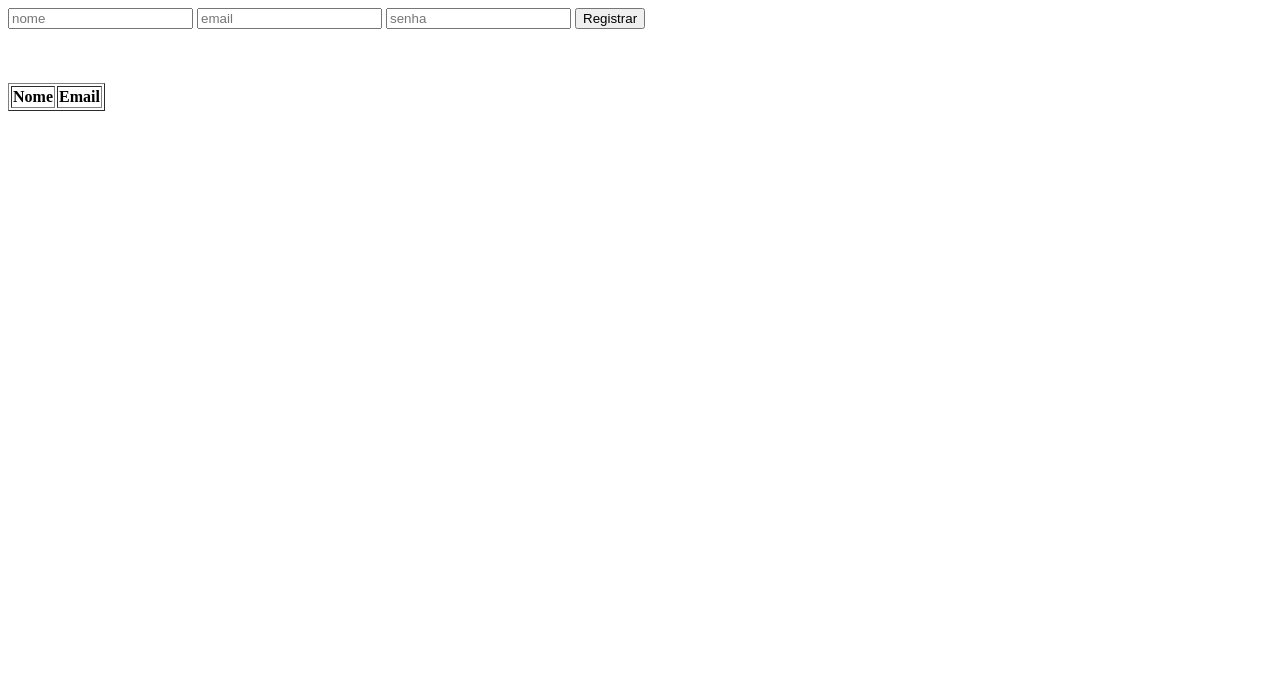
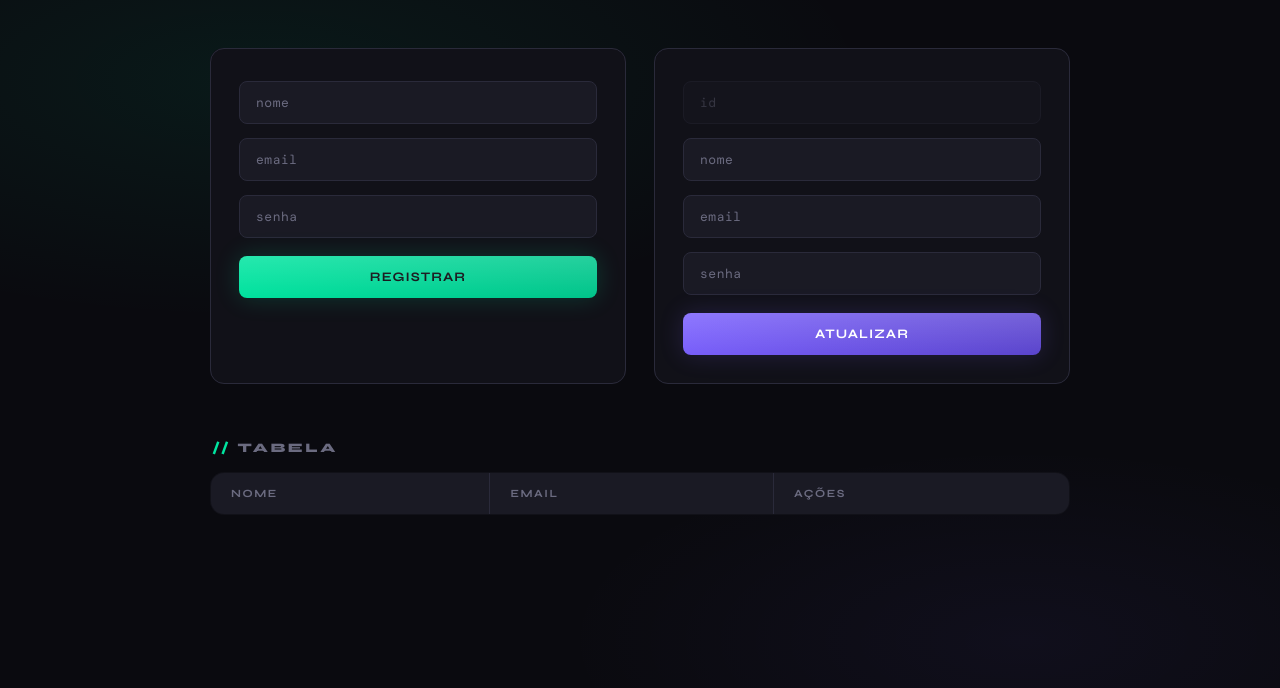
Before and after one commit to PedroGM56/ProgramacaoApps, a plain HTML site: page Aula_08-04/frontend/index.html in a window 1280 px wide. Drawn offline with nearby package versions, Linux system fonts and the light colour scheme; no server answers; a web font is replaced by a local one.

Commit message:
Estilização, Aula 15

```diff
--- a/Aula_08-04/frontend/index.html
+++ b/Aula_08-04/frontend/index.html
@@ -4,30 +4,56 @@
     <meta charset="UTF-8">
     <meta name="viewport" content="width=device-width, initial-scale=1.0">
     <title>CRUD - Análise</title>
+    <link rel="stylesheet" href="style.css">
 </head>
 <body>
 
+    <div class="inputs">
+
+        <fieldset>
             <form id="form">
                 <input type="text" placeholder="nome" id="nome">
                 <input type="email" placeholder="email" id="email">
                 <input type="password" placeholder="senha" id="senha">
                 <button type="submit">Registrar</button>
             </form>
+        </fieldset>
+        <br>
+        <br>
+        <br>
+
+        <fieldset>
+            <form id="formatt">
+                <input type="text" placeholder="id" id="attid" disabled>
+                <input type="text" placeholder="nome" id="attnome">
+                <input type="email" placeholder="email" id="attemail">
+                <input type="password" placeholder="senha" id="attsenha">
+                <button type="submit">Atualizar</button>
+            </form>
+        </fieldset>
 
         <br>
         <br>
         <br>
+    </div>
+
+    <h1>Tabela</h1>
+
+    <div class="tabela">
+
         <table border="1">
             <thead>
                 <tr>
                     <th>Nome</th>
                     <th>Email</th>
+                    <th>Ações</th>
                 </tr>
             </thead>
             <tbody id="listaUsuarios">
                 <!-- O conteúdo da tabela virá aqui-->
             </tbody>
         </table>
+    </div>
 
     <script src="scripts/index.js"></script>
 </body>
--- /dev/null
+++ b/Aula_08-04/frontend/style.css
@@ -0,0 +1,289 @@
+@import url('https://fonts.googleapis.com/css2?family=Syne:wght@400;600;700;800&family=DM+Mono:wght@300;400;500&display=swap');
+
+/* ─── RESET & TOKENS ─────────────────────────────────────── */
+*, *::before, *::after { box-sizing: border-box; margin: 0; padding: 0; }
+
+:root {
+  --bg:        #0a0a0f;
+  --surface:   #111118;
+  --surface2:  #1a1a24;
+  --border:    #2a2a3a;
+  --accent:    #00e5a0;
+  --accent2:   #7b61ff;
+  --danger:    #ff4d6d;
+  --text:      #e8e8f0;
+  --muted:     #6b6b80;
+  --radius:    14px;
+  --glow:      0 0 24px #00e5a030;
+}
+
+/* ─── BODY ───────────────────────────────────────────────── */
+body {
+  font-family: 'DM Mono', monospace;
+  background: var(--bg);
+  color: var(--text);
+  min-height: 100vh;
+  padding: 48px 24px;
+  background-image:
+    radial-gradient(ellipse 80% 50% at 20% 10%, #00e5a012 0%, transparent 60%),
+    radial-gradient(ellipse 60% 40% at 80% 80%, #7b61ff0e 0%, transparent 60%);
+}
+
+/* ─── LAYOUT ─────────────────────────────────────────────── */
+.inputs {
+  display: grid;
+  grid-template-columns: 1fr 1fr;
+  gap: 28px;
+  max-width: 860px;
+  margin: 0 auto 56px;
+}
+
+/* Remove <br> visual impact — handled by grid gap */
+.inputs br { display: none; }
+
+/* ─── FIELDSET ───────────────────────────────────────────── */
+fieldset {
+  border: 1px solid var(--border);
+  border-radius: var(--radius);
+  background: var(--surface);
+  padding: 32px 28px 28px;
+  position: relative;
+  transition: border-color .3s, box-shadow .3s;
+  animation: fadeUp .5s ease both;
+}
+
+fieldset:nth-child(3) { animation-delay: .12s; }
+
+fieldset:hover {
+  border-color: var(--accent2);
+  box-shadow: 0 0 32px #7b61ff18;
+}
+
+fieldset::before {
+  content: attr(data-label);
+  position: absolute;
+  top: -11px;
+  left: 20px;
+  background: var(--surface);
+  padding: 0 10px;
+  font-family: 'Syne', sans-serif;
+  font-size: 11px;
+  font-weight: 700;
+  letter-spacing: .12em;
+  text-transform: uppercase;
+  color: var(--accent);
+}
+
+/* ─── FORM ───────────────────────────────────────────────── */
+form {
+  display: flex;
+  flex-direction: column;
+  gap: 14px;
+}
+
+/* ─── INPUTS ─────────────────────────────────────────────── */
+input[type="text"],
+input[type="email"],
+input[type="password"] {
+  width: 100%;
+  background: var(--surface2);
+  border: 1px solid var(--border);
+  border-radius: 8px;
+  color: var(--text);
+  font-family: 'DM Mono', monospace;
+  font-size: 13px;
+  padding: 12px 16px;
+  outline: none;
+  transition: border-color .25s, box-shadow .25s;
+}
+
+input::placeholder { color: var(--muted); letter-spacing: .04em; }
+
+input:focus {
+  border-color: var(--accent);
+  box-shadow: 0 0 0 3px #00e5a020;
+}
+
+input:disabled {
+  opacity: .4;
+  cursor: not-allowed;
+}
+
+/* ─── BUTTONS ────────────────────────────────────────────── */
+button[type="submit"] {
+  margin-top: 4px;
+  padding: 13px 0;
+  border: none;
+  border-radius: 8px;
+  cursor: pointer;
+  font-family: 'Syne', sans-serif;
+  font-size: 13px;
+  font-weight: 700;
+  letter-spacing: .08em;
+  text-transform: uppercase;
+  transition: transform .18s, box-shadow .18s, filter .18s;
+  position: relative;
+  overflow: hidden;
+}
+
+#form button[type="submit"] {
+  background: linear-gradient(135deg, var(--accent) 0%, #00c48a 100%);
+  color: #0a0a0f;
+  box-shadow: var(--glow);
+}
+
+#formatt button[type="submit"] {
+  background: linear-gradient(135deg, var(--accent2) 0%, #5a44cc 100%);
+  color: #fff;
+  box-shadow: 0 0 24px #7b61ff30;
+}
+
+button[type="submit"]:hover {
+  transform: translateY(-2px);
+  filter: brightness(1.1);
+}
+
+button[type="submit"]:active { transform: translateY(0); }
+
+button[type="submit"]::after {
+  content: '';
+  position: absolute;
+  inset: 0;
+  background: linear-gradient(to bottom, rgba(255,255,255,.15), transparent);
+  pointer-events: none;
+}
+
+/* ─── HEADING ────────────────────────────────────────────── */
+h1 {
+  font-family: 'Syne', sans-serif;
+  font-size: 13px;
+  font-weight: 800;
+  letter-spacing: .2em;
+  text-transform: uppercase;
+  color: var(--muted);
+  max-width: 860px;
+  margin: 0 auto 16px;
+  padding-left: 2px;
+}
+
+h1::before {
+  content: '// ';
+  color: var(--accent);
+}
+
+/* ─── TABLE WRAPPER ──────────────────────────────────────── */
+.tabela {
+  max-width: 860px;
+  margin: 0 auto;
+  animation: fadeUp .5s .2s ease both;
+}
+
+/* ─── TABLE ──────────────────────────────────────────────── */
+table {
+  width: 100%;
+  border-collapse: collapse;
+  border: 1px solid var(--border);
+  border-radius: var(--radius);
+  overflow: hidden;
+  background: var(--surface);
+}
+
+/* HTML attribute border="1" override */
+table[border] { border: 1px solid var(--border); }
+
+thead {
+  background: var(--surface2);
+  border-bottom: 1px solid var(--border);
+}
+
+th {
+  font-family: 'Syne', sans-serif;
+  font-size: 11px;
+  font-weight: 700;
+  letter-spacing: .14em;
+  text-transform: uppercase;
+  color: var(--muted);
+  padding: 14px 20px;
+  text-align: left;
+}
+
+td {
+  padding: 14px 20px;
+  font-size: 13px;
+  color: var(--text);
+  border-top: 1px solid var(--border);
+  transition: background .2s;
+}
+
+tbody tr {
+  transition: background .2s;
+}
+
+tbody tr:hover td { background: var(--surface2); }
+
+/* ─── ACTION BUTTONS (dinamicamente criados no JS) ───────── */
+.btn-edit,
+.btn-delete,
+button.edit,
+button.delete,
+[class*="edit"],
+[class*="delete"],
+[class*="atualizar"],
+[class*="deletar"],
+[class*="remover"] {
+  padding: 6px 14px;
+  border: none;
+  border-radius: 6px;
+  font-family: 'DM Mono', monospace;
+  font-size: 11px;
+  font-weight: 500;
+  cursor: pointer;
+  letter-spacing: .04em;
+  transition: transform .15s, filter .15s;
+  margin-right: 6px;
+}
+
+.btn-edit, button.edit,
+[class*="edit"], [class*="atualizar"] {
+  background: #7b61ff22;
+  color: var(--accent2);
+  border: 1px solid #7b61ff44;
+}
+
+.btn-delete, button.delete,
+[class*="delete"], [class*="deletar"], [class*="remover"] {
+  background: #ff4d6d18;
+  color: var(--danger);
+  border: 1px solid #ff4d6d44;
+}
+
+.btn-edit:hover, button.edit:hover { filter: brightness(1.2); transform: translateY(-1px); }
+.btn-delete:hover, button.delete:hover { filter: brightness(1.2); transform: translateY(-1px); }
+
+/* ─── EMPTY STATE ────────────────────────────────────────── */
+#listaUsuarios:empty::after {
+  content: 'nenhum registro encontrado';
+  display: block;
+  text-align: center;
+  padding: 36px;
+  color: var(--muted);
+  font-size: 12px;
+  letter-spacing: .08em;
+}
+
+/* ─── ANIMATIONS ─────────────────────────────────────────── */
+@keyframes fadeUp {
+  from { opacity: 0; transform: translateY(18px); }
+  to   { opacity: 1; transform: translateY(0); }
+}
+
+/* ─── SCROLLBAR ──────────────────────────────────────────── */
+::-webkit-scrollbar { width: 6px; }
+::-webkit-scrollbar-track { background: var(--bg); }
+::-webkit-scrollbar-thumb { background: var(--border); border-radius: 99px; }
+
+/* ─── RESPONSIVE ─────────────────────────────────────────── */
+@media (max-width: 640px) {
+  .inputs { grid-template-columns: 1fr; }
+  body { padding: 28px 16px; }
+}
```
Also changed, not shown: Aula_08-04/frontend/scripts/index.js (+68 -2 lines), 1 other file. Lines whose indentation alone changed are shown as unchanged.
